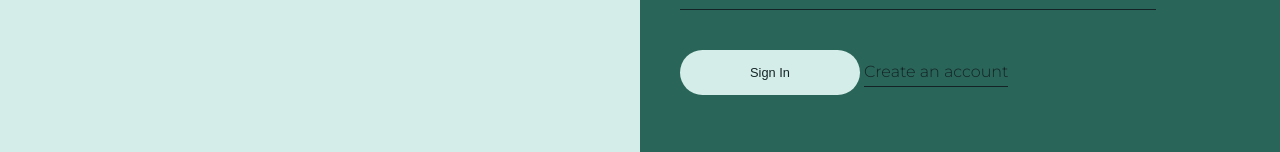
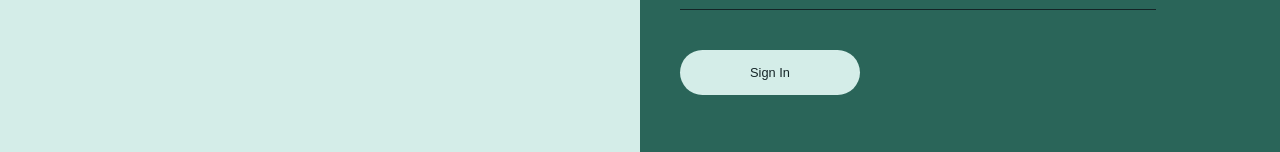
Before and after one commit to aryankarim/chakika-capstone-frontend, a React (Create React App) app: page /login in a window 1280 px wide. Shown: the part 263-415 px from the top of the page. Built offline with nearby package versions, Linux system fonts and the light colour scheme.

Commit message:
Merge Github main with Shelgir backup

```diff
--- a/src/App.js
+++ b/src/App.js
@@ -14,10 +14,9 @@ function App() {
         <Route path="/" component={Dashboard} exact />
         <ProtectedRoute path="/home" component={Home} exact />
         <Route path="/login" component={LoginSigninHeader} exact />
+        <Route path="/" component={LoginSigninHeader} exact />
+        <ProtectedRoute path="/Searchp" component={Searchp} exact />
         <Route path="*" render={() => (<div id="notfound">NOT FOUND 404</div>)} />
-        <Route path="/" component={LoginSigninHeader} exact />
-        <Route path="/Home" component={Home} exact />
-        <Route path="/Searchp" component={Searchp} exact />
       </Switch>
     </BrowserRouter >
   );
--- a/src/pages/LoginPage.js
+++ b/src/pages/LoginPage.js
@@ -51,7 +51,7 @@ export default function LoginPage(props) {
                 </div>
 
                 <div className="FormField">
-                    <button className="FormField__Button mr-20">Sign In</button> <Link to="/" className="FormField__Link">Create an account</Link>
+                    <button className="FormField__Button mr-20">Sign In</button>
                 </div>
 
             </form>
```
